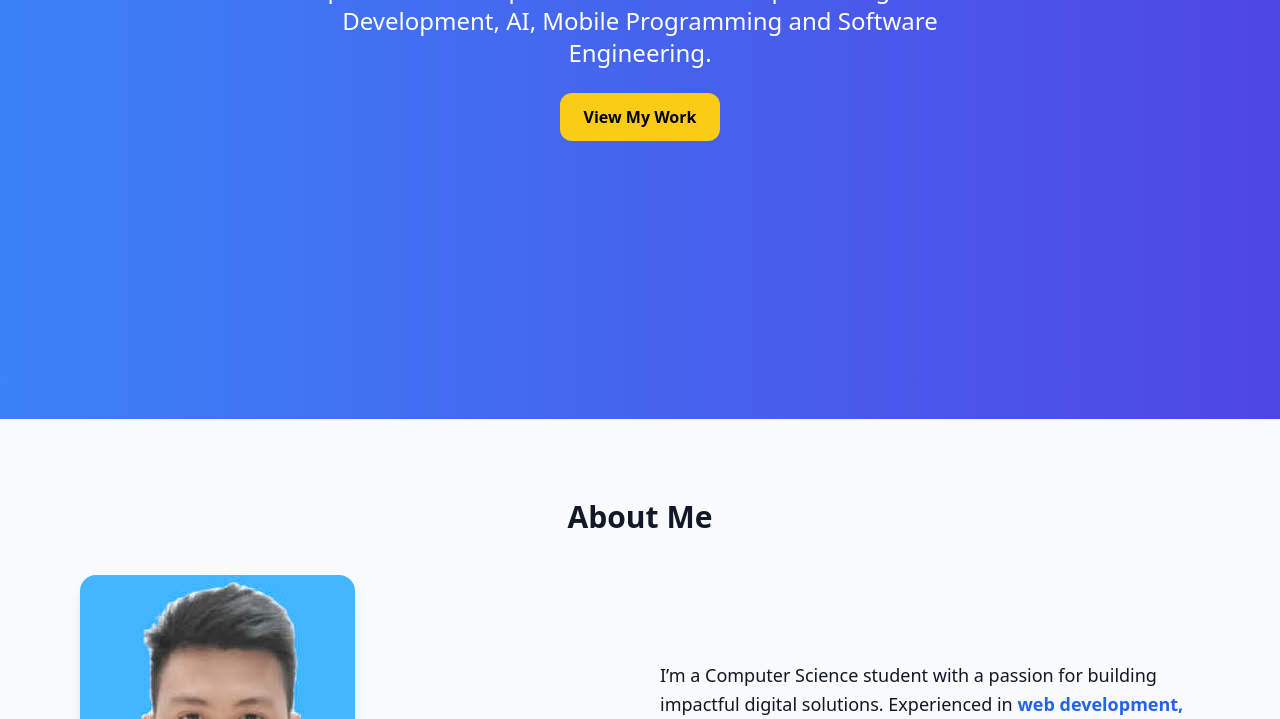
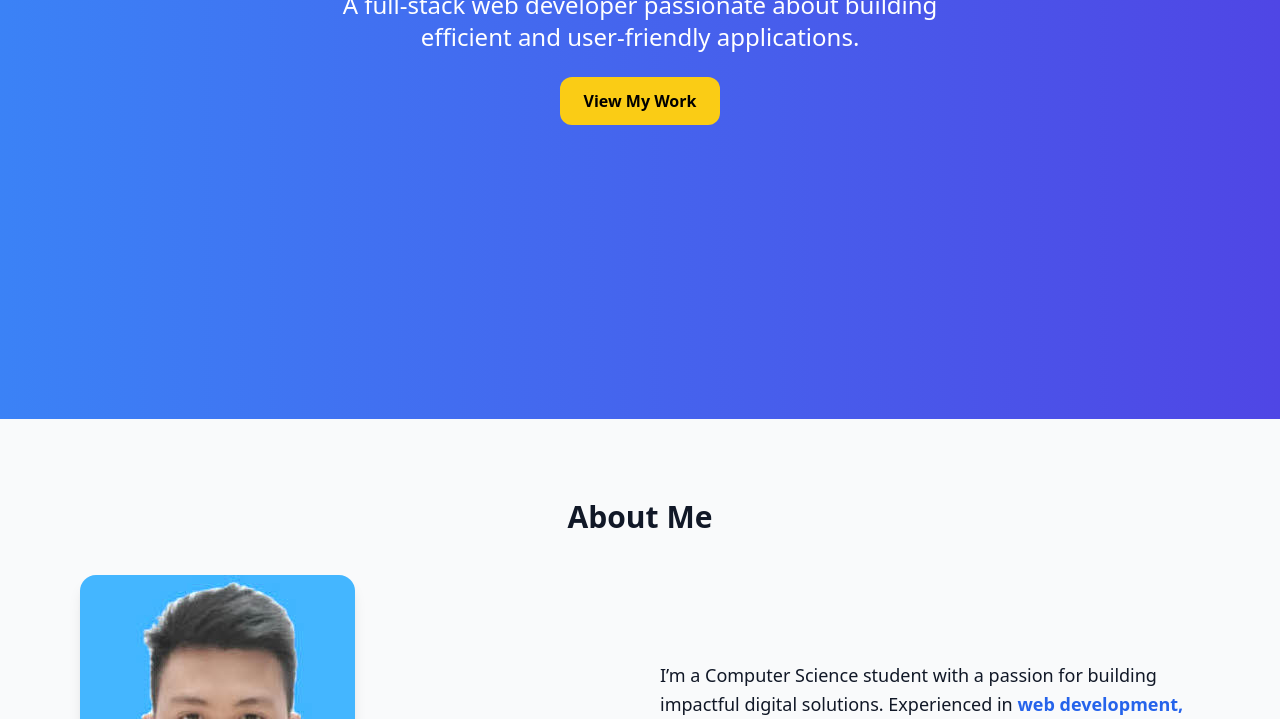
Before and after one commit to abe-coding/abe-coding.github.io, a plain HTML site: page index.html in a window 1280 px wide. Shown: the part 381-1100 px from the top of the page. Drawn offline with nearby package versions, Linux system fonts and the light colour scheme.

Commit message:
Update description

```diff
--- a/index.html
+++ b/index.html
@@ -27,7 +27,7 @@
   <!-- Hero Section -->
   <section class="h-screen flex flex-col justify-center items-center text-center bg-gradient-to-r from-blue-500 to-indigo-600 text-white px-4">
     <h2 class="text-4xl sm:text-6xl font-bold mb-4">Hi, I’m <span class="text-yellow-300">Abraham Rafaelie Victor</span></h2>
-    <p class="text-lg sm:text-2xl mb-6 max-w-2xl">A passionate Computer Science student specializing in Web Development, AI, Mobile Programming and Software Engineering.</p>
+    <p class="text-lg sm:text-2xl mb-6 max-w-2xl">A full-stack web developer passionate about building efficient and user-friendly applications.</p>
     <a href="#projects" class="bg-yellow-400 text-black px-6 py-3 rounded-xl font-semibold hover:bg-yellow-300 transition">View My Work</a>
   </section>
 
```
